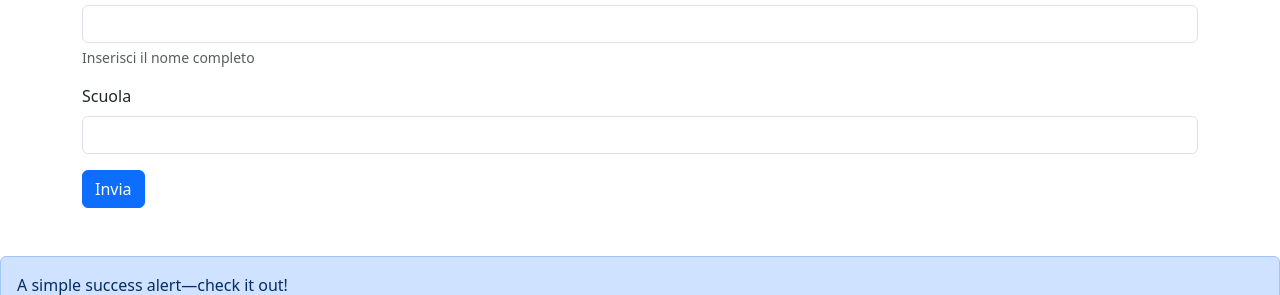
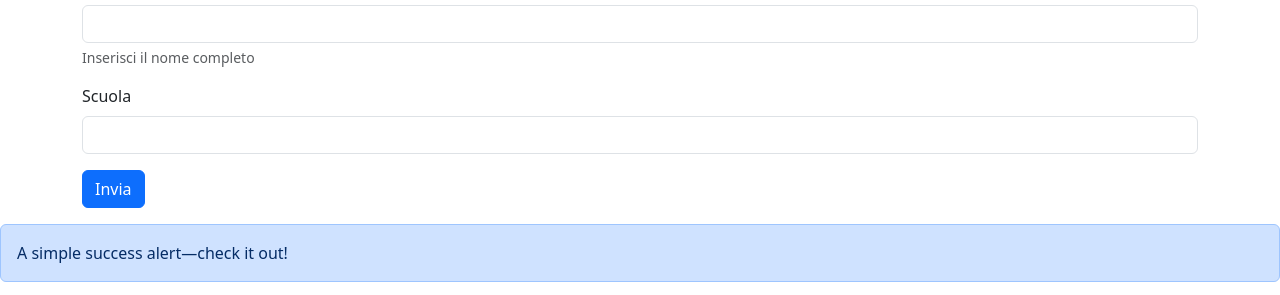
Before and after one commit to sabrina27mongelli/Caccia-al-tesoro, a plain HTML site: page bootstrap1.html in a window 1280 px wide. Shown: the part 616-911 px from the top of the page. Drawn offline with nearby package versions, Linux system fonts and the light colour scheme.

Commit message:
Update bootstrap1.html

```diff
--- a/bootstrap1.html
+++ b/bootstrap1.html
@@ -69,7 +69,7 @@
       </div>
     </div>
 
-    <div class="alert alert-primary mt-5" role="alert">
+    <div class="alert alert-primary mt-3" role="alert">
          A simple success alert—check it out!
     </div>
 
```
